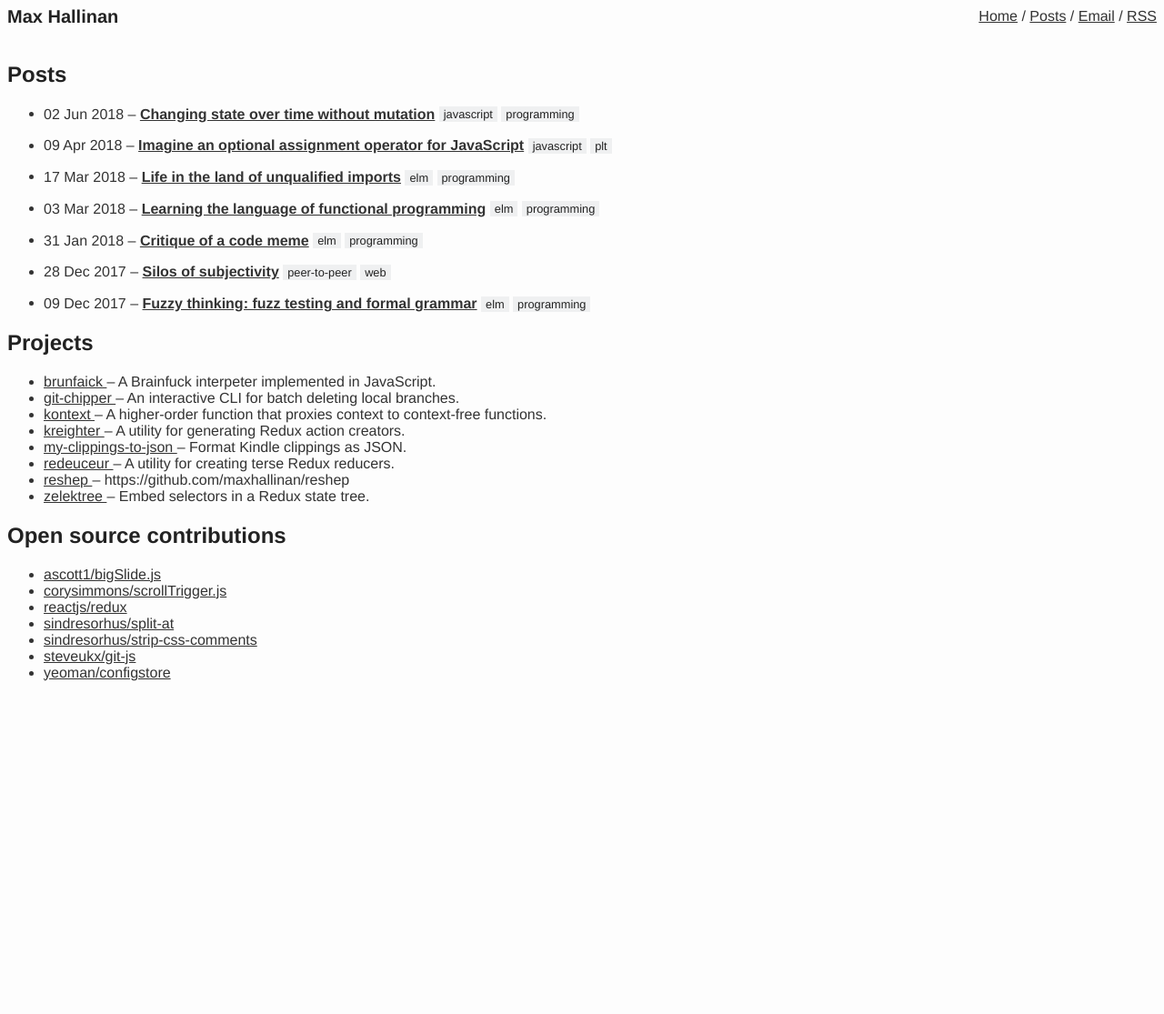
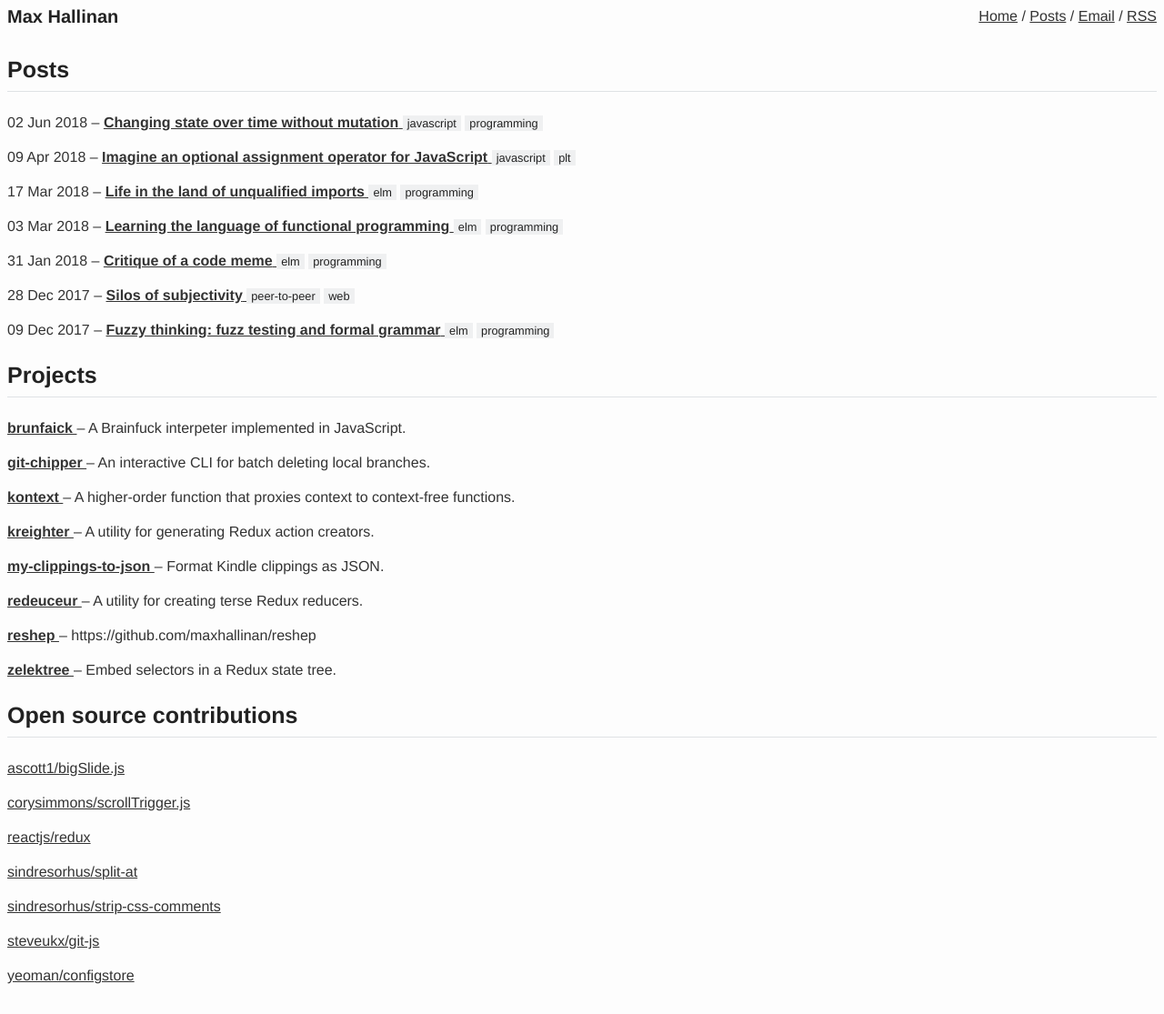
Before and after one commit to fromothers/www.maxhallinan.com, a Jekyll site: the page built from index.html, in a window 1280 px wide. Shown: the whole page at 91% size. Built offline with Jekyll 4.4.1, drawn with Linux system fonts in a browser that asks for light colours; before the commit the page ends 900 px from its top, so only the background shows below that.

Commit message:
Style homepage

```diff
--- a/_includes/open-source-contributions-list.html
+++ b/_includes/open-source-contributions-list.html
@@ -1,6 +1,6 @@
-<ul>
+<ul class="content-list">
 {% for project in site.data.open-source-contributions %}
-  <li>
+  <li class="content-list__item">
     <a href="{{project.url}}">
       {{project.name}}
     </a>
--- a/_includes/open-source-projects-list.html
+++ b/_includes/open-source-projects-list.html
@@ -1,7 +1,7 @@
-<ul>
+<ul class="content-list">
 {% for project in site.data.open-source-projects %}
-  <li>
-    <a href="{{project.url}}">
+  <li class="content-list__item">
+    <a class="content-list__title" href="{{project.url}}">
       {{project.name}}
     </a>
     &ndash; {{project.description}}
--- a/_includes/posts-list.html
+++ b/_includes/posts-list.html
@@ -1,19 +1,17 @@
-<ul>
+<ul class="content-list">
 {% for post in site.categories.posts %}
-  <li>
-    <p class="post-list__item">
+  <li class="content-list__item">
       <span>
         {{ post.date | date_to_string }} &ndash;
       </span>
 
       <a href="{{post.url}}">
-        <span class="post-list__title">{{post.title}}</span>
+        <span class="content-list__title">{{post.title}}</span>
       </a>
 
       {% for tag in post.tags %}
-      <span class="post-tag">{{tag}}</span>
+      <span class="content-list__tag">{{tag}}</span>
       {% endfor %}
-    </p>
   </li>
 {% endfor %}
 </ul>
--- a/index.html
+++ b/index.html
@@ -2,14 +2,17 @@
 layout: base
 ---
 
-<h2>Posts</h2>
+<section class="section">
+  <h2 class="section__title">Posts</h2>
+  {% include posts-list.html %}
+</section>
 
-{% include posts-list.html %}
+<section class="section">
+  <h2 class="section__title">Projects</h2>
+  {% include open-source-projects-list.html %}
+</section>
 
-<h2>Projects</h2>
-
-{% include open-source-projects-list.html %}
-
-<h2>Open source contributions</h2>
-
-{% include open-source-contributions-list.html %}
+<section class="section">
+  <h2 class="section__title">Open source contributions</h2>
+  {% include open-source-contributions-list.html %}
+</section>
--- a/static/css/styles.css
+++ b/static/css/styles.css
@@ -102,11 +102,10 @@ pre,
 
 .post {
   max-width: 100%;
-  padding: 0.512rem 0;
 }
 
 .post-header {
-  margin: 0 0 1.5rem;
+  margin: 0 0 1.563rem;
 }
 
 .post-title {
@@ -190,6 +189,10 @@ pre,
  * Site Header
  */
 
+.header {
+  padding: 0 0 0.512rem;
+}
+
 .header-title {
   font-size: 1.25rem;
   line-height: 1;
@@ -222,28 +225,49 @@ pre.highlight {
  * Homepage
  */
 
-.post-list__item > * {
-  display: inline-block;
-  vertical-align: middle;
+.content-list {
+  list-style-type: none;
+  margin: 0;
+  padding: 0;
 }
 
-.post-list__title {
+.content-list__title {
   font-weight: 700;
 }
 
-.post-tag {
+.content-list__item {
+  margin: 0 0 1.25rem;
+}
+
+.content-list__tag {
   background-color: #eff0f1;
   color: #222;
   font-size: 0.8rem;
   padding: 1px 5px;
 }
 
-@media only screen and (min-width: 40.063rem) {
+/*
+ *
+ */
+
+.section {
+  margin: 0 0 1.563rem;
+  padding: 0;
 }
 
+.section__title {
+  border-bottom: 1px solid #dfe2e5;
+  font-size: 1.25rem;
+  line-height: 1.25em;
+  margin: 0 0 1.563rem;
+  padding: 0 0 0.492rem;
+}
+
+@media only screen and (min-width: 40.063rem) {}
+
 @media only screen and (min-width: 64.063rem) {
-  .post {
-    padding: 0.8rem 0;
+  .header {
+    padding: 0 0 0.8rem;
   }
 
   .post-title {
@@ -278,4 +302,9 @@ pre.highlight {
     font-size: 1rem;
     line-height: 1.25em;
   }
+
+  .section__title {
+    font-size: 1.563rem;
+    line-height: 1.25em;
+  }
 }
```
Also changed, not shown: posts/index.html (added, +9 -0 lines), posts/index.md (deleted, +0 -8 lines).
